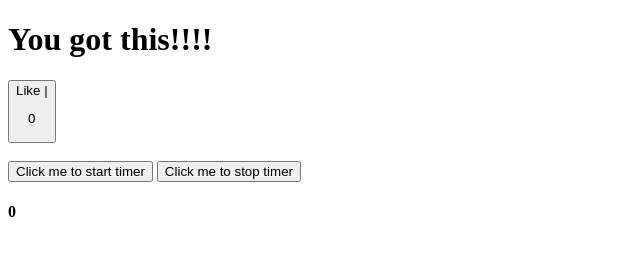
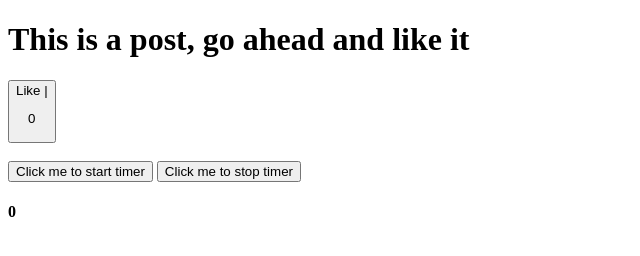
Before and after one commit to tawhidali123/likeVanillaJS, a plain HTML site: page index.html in a window 1280 px wide. Shown: the whole page, without its empty margins (0-640 px from the left). Drawn offline with Linux system fonts and the light colour scheme.

Commit message:
intial commit

```diff
--- a/app.js
+++ b/app.js
@@ -47,5 +47,6 @@ stopTimer = () => {
 }
 
 
+
 getTimerButton.addEventListener('click', startTimer)
 getStop.addEventListener('click', stopTimer)
--- a/index.html
+++ b/index.html
@@ -7,8 +7,11 @@
 
 </head>
 <body>
-    <h1>You got this!!!!</h1>
+    <div class="container">
         <div class="recievedBox">
+            <div class="post">
+                <h1>This is a post, go ahead and like it</h1>
+            </div>
             <button class="like">Like | <p class="likeNum">0</p></button>
         </div>
 
@@ -19,6 +22,8 @@
             <button class="stopButton">Click me to stop timer</button>
             <h4 class="time">0</h4>
         </div>
+    </div>
+
 
 
     <script src="./app.js"></script>
```
Lines whose indentation alone changed are shown as unchanged.
